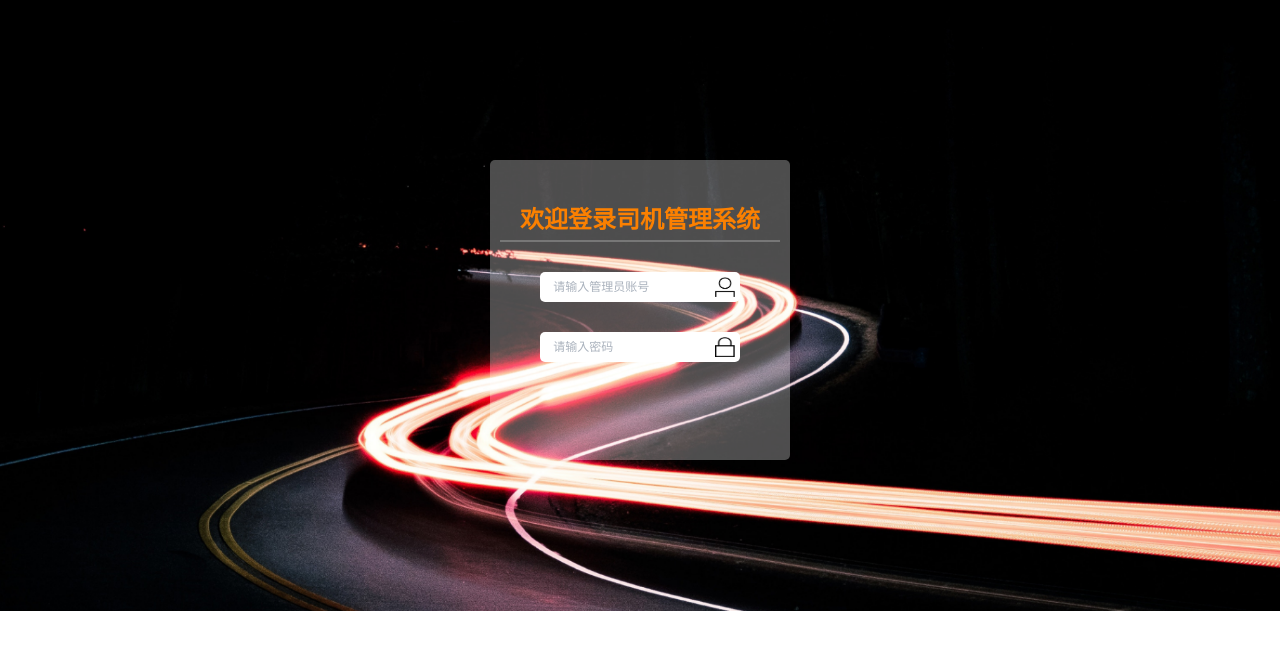
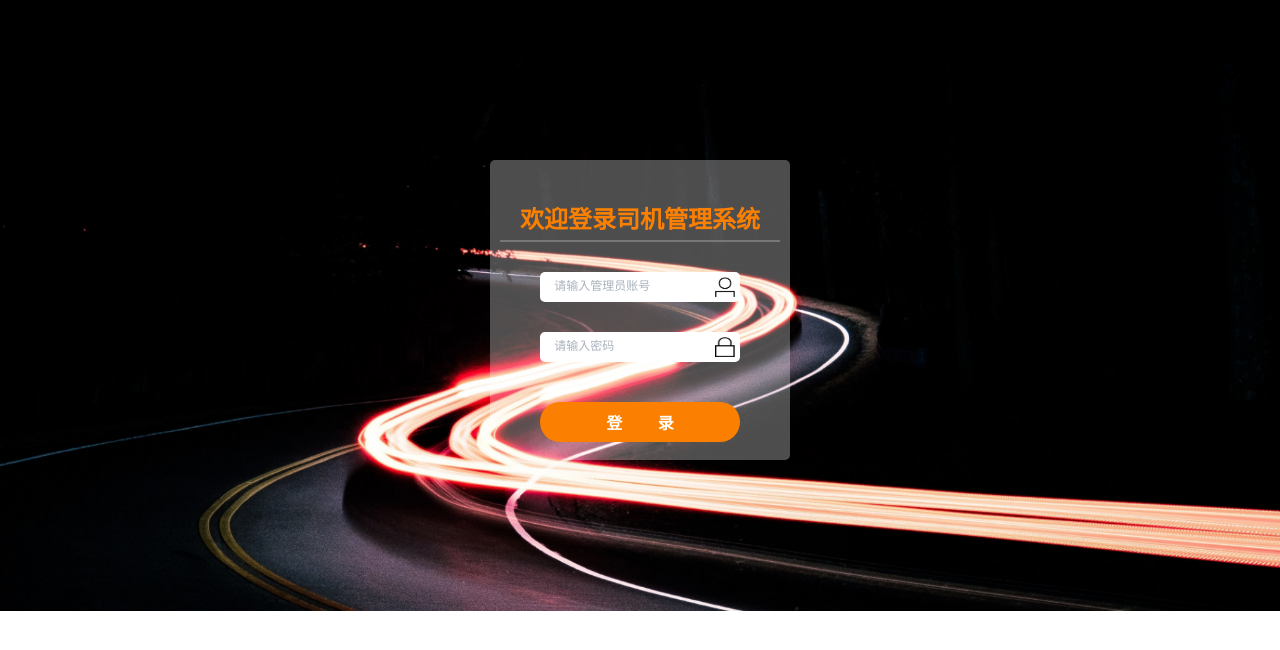
Before and after one commit to lvyuntao/lvyuntao, a web app: page /lvyuntaoweb/index.html in a window 1280 px wide. Shown: the top 650 px of the page. Run offline with its HTML, style and script files only (its server is not run), Linux system fonts and the light colour scheme; data that the repository does not hold is empty.

Commit message:
新增登录界面登录按钮！

```diff
--- a/lvyuntaoweb/index.html
+++ b/lvyuntaoweb/index.html
@@ -1,5 +1,4 @@
-<!DOCTYPE HTML>
-<html>
+
 <style>
     body{
         width: 100%;
@@ -79,6 +78,26 @@
         font-size: 12px;
     }
     input:focus{outline:none;}
+    .loginbtn{
+        width: 200px;
+        height: 40px;
+        margin: auto;
+        margin-top: 40px;
+        display: block;
+        background-color: #fb8001;
+        border: 0px;
+        outline:none;
+        border-radius:25px;
+        font-weight: bold;
+        text-align: center;
+        color:white;
+        font-size: 16px;
+    }
+
+    .loginbtn:active{
+        background-color: #E47301;
+    }
+
 
 </style>
 <body>
@@ -87,7 +106,7 @@
         <div class="title">欢迎登录司机管理系统</div>
         <div class="ipt"><input placeholder=" 请输入管理员账号" ><img src="./img/userId.png" width="20" height="20"></div>
         <div class="ipt"><input type="password" placeholder=" 请输入密码" ><img src="./img/password.png" width="20" height="20"></div>
+        <button class="loginbtn">登&nbsp;&nbsp;&nbsp;&nbsp;&nbsp;&nbsp;&nbsp;&nbsp;录</button>
     </div>
 </div>
 </body>
-</html>
```
